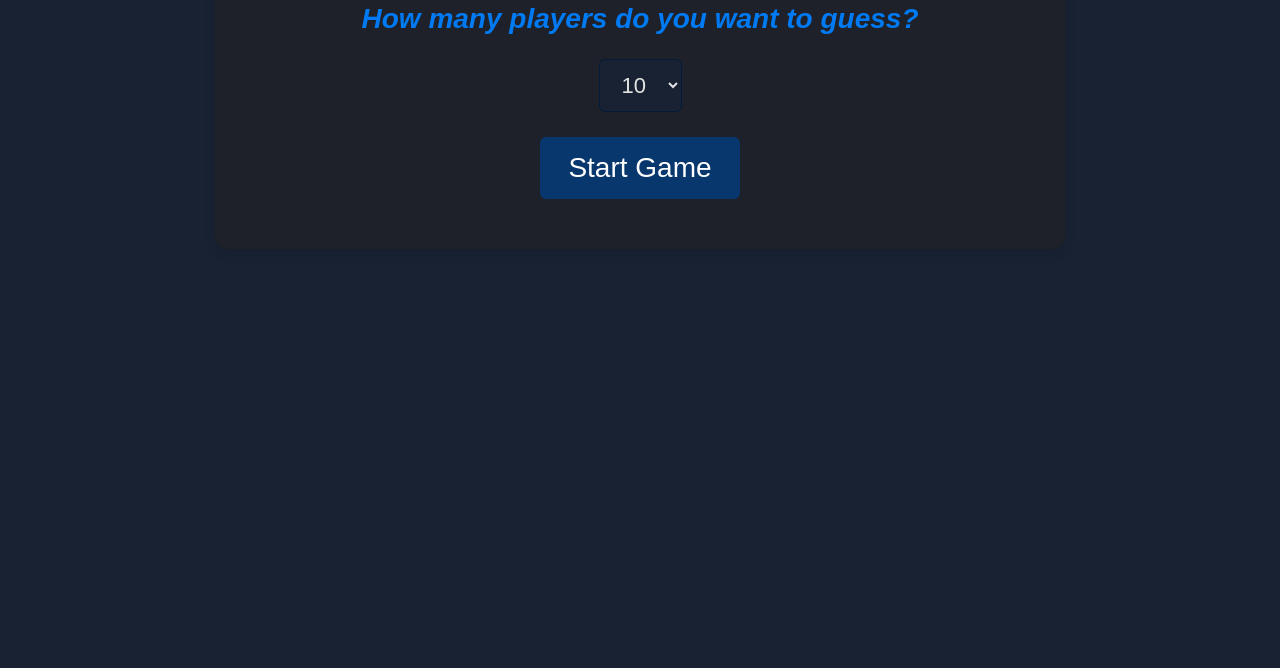
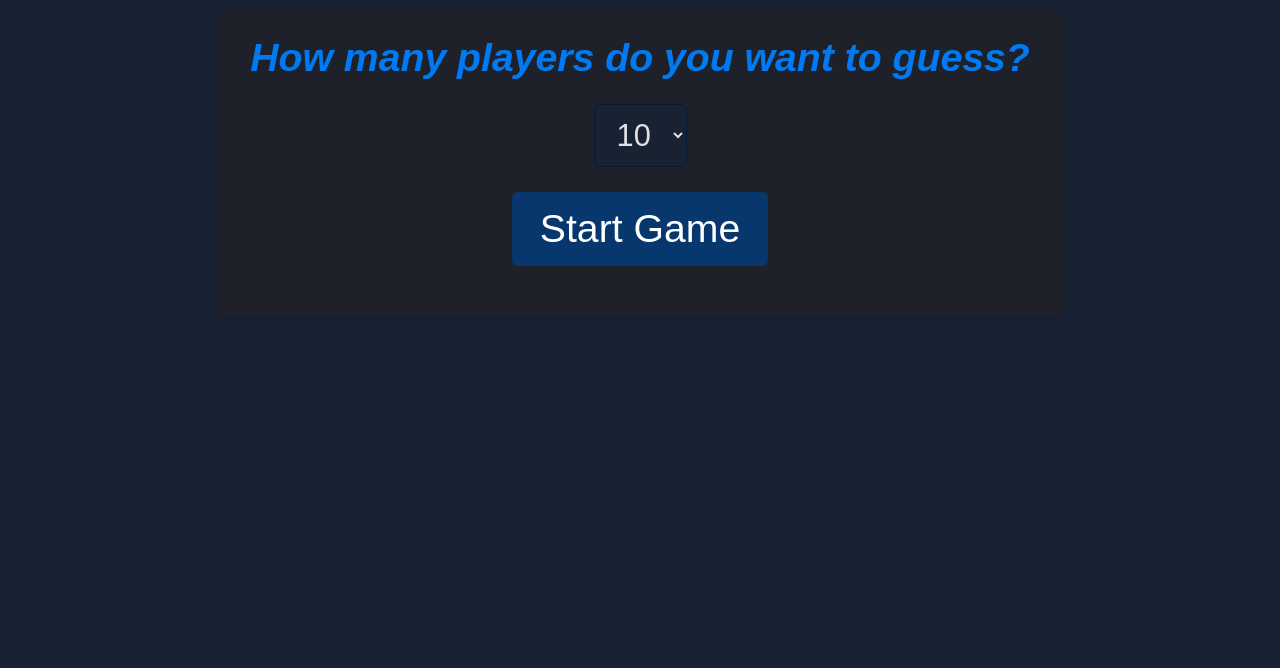
Before and after one commit to Slayte03/slayte03.github.io, a plain HTML site: page index.html in a window 1280 px wide. Shown: the part 132-800 px from the top of the page. Drawn offline with Linux system fonts and the light colour scheme.

Commit message:
Update style.css

```diff
--- a/css/style.css
+++ b/css/style.css
@@ -7,7 +7,7 @@ body {
   flex-direction: column;
   align-items: center;
   min-height: 100vh;
-  font-size: 1.25em; /* Zoom global */
+  font-size: 1.75em; /* Zoom global */
 }
 
 h1 {
```
